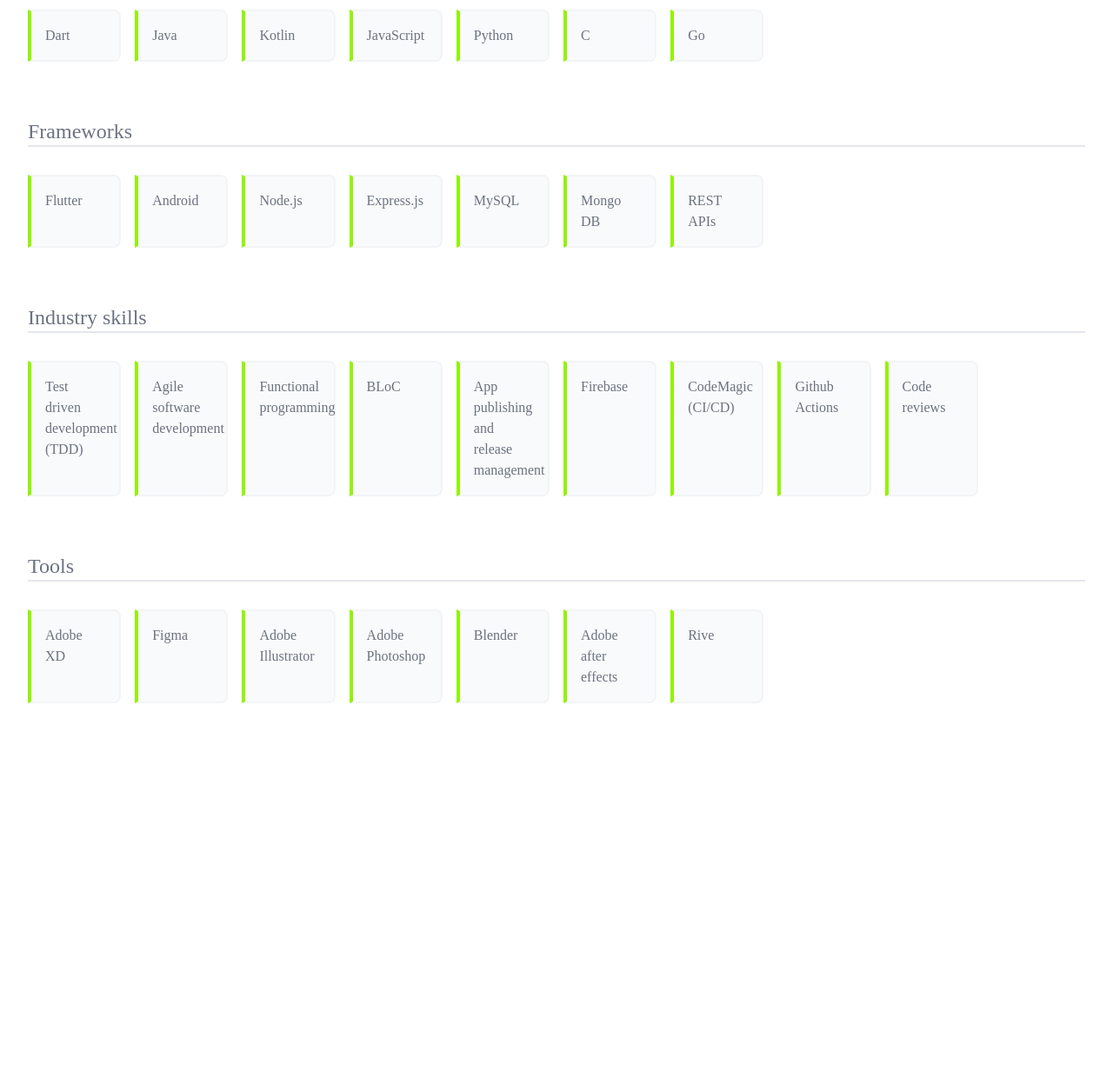
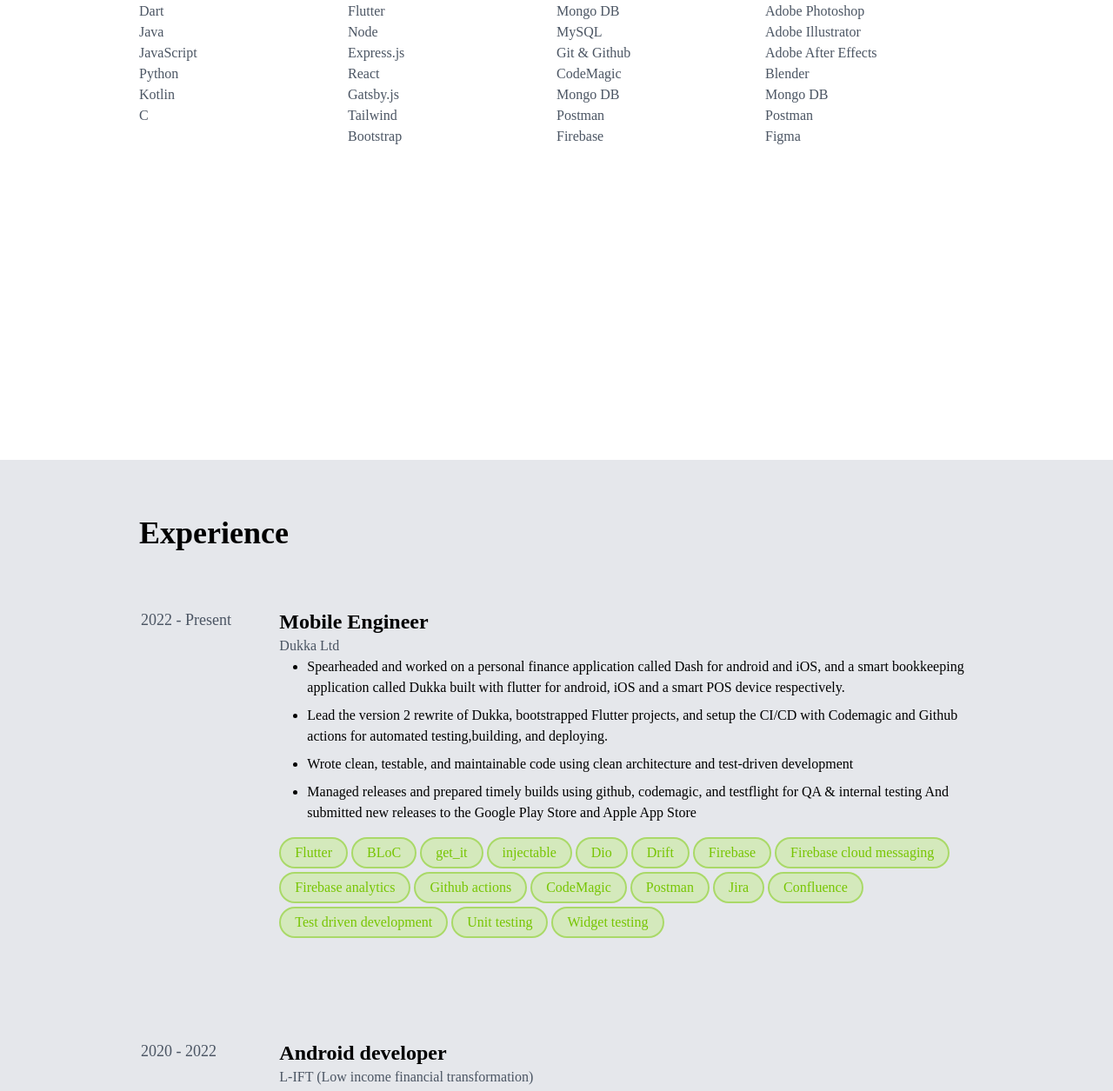
Before and after one commit to michael-a97/portfolio, a Gatsby site: page / in a window 1280 px wide. Shown: the part 691-1946 px from the top of the page at 87% size. Before the commit the page ends 1532 px from the top, so only its background shows below. Built offline with nearby package versions, Linux system fonts and the light colour scheme; Gatsby itself is replaced by a stand-in of ours.

Commit message:
feat: Experience

```diff
--- /dev/null
+++ b/src/components/experience/experience.js
@@ -0,0 +1,190 @@
+import * as React from "react";
+
+const Experience = () => {
+  return (
+    <>
+      <div className="bg-gray-200 pt-8">
+        <h1
+          id="experience"
+          className="font-extrabold text-4xl lg:mx-[10vw] px-8 mt-8"
+        >
+          Experience
+        </h1>
+        <a href="https://dukka.com" target="_blank">
+          <div className="p-8 lg:mx-[10vw] grid grid-cols-6 hover:bg-primary hover:bg-opacity-30 border-2 border-transparent hover:border-primaryDark hover:border-2 rounded-xl my-8 transition-all duration-300 group">
+            <h3 className="text-gray-600 text-lg">2022 - Present</h3>
+            <div className="col-span-5">
+              <h1 className="font-extrabold text-2xl flex justify-between">
+                Mobile Engineer
+                <svg
+                  xmlns="http://www.w3.org/2000/svg"
+                  viewBox="0 0 512 512"
+                  className="w-4  ml-2 opacity-0 group-hover:opacity-100"
+                >
+                  <path d="M320 0c-17.7 0-32 14.3-32 32s14.3 32 32 32l82.7 0L201.4 265.4c-12.5 12.5-12.5 32.8 0 45.3s32.8 12.5 45.3 0L448 109.3l0 82.7c0 17.7 14.3 32 32 32s32-14.3 32-32l0-160c0-17.7-14.3-32-32-32L320 0zM80 32C35.8 32 0 67.8 0 112L0 432c0 44.2 35.8 80 80 80l320 0c44.2 0 80-35.8 80-80l0-112c0-17.7-14.3-32-32-32s-32 14.3-32 32l0 112c0 8.8-7.2 16-16 16L80 448c-8.8 0-16-7.2-16-16l0-320c0-8.8 7.2-16 16-16l112 0c17.7 0 32-14.3 32-32s-14.3-32-32-32L80 32z" />
+                </svg>
+              </h1>
+              <h2 className="text-gray-600">Dukka Ltd</h2>
+              <ul className="list-disc ml-8">
+                <li className="mb-2">
+                  Spearheaded and worked on a personal finance application
+                  called Dash for android and iOS, and a smart bookkeeping
+                  application called Dukka built with flutter for android, iOS
+                  and a smart POS device respectively.
+                </li>
+                <li className="mb-2">
+                  Lead the version 2 rewrite of Dukka, bootstrapped Flutter
+                  projects, and setup the CI/CD with Codemagic and Github
+                  actions for automated testing,building, and deploying.
+                </li>
+                <li className="mb-2">
+                  Wrote clean, testable, and maintainable code using clean
+                  architecture and test-driven development
+                </li>
+                <li>
+                  Managed releases and prepared timely builds using github,
+                  codemagic, and testflight for QA & internal testing And
+                  submitted new releases to the Google Play Store and Apple App
+                  Store
+                </li>
+              </ul>
+              <div className="flex flex-row py-4 flex-wrap gap-1 ">
+                <ExperienceChip>Flutter</ExperienceChip>
+                <ExperienceChip>BLoC</ExperienceChip>
+                <ExperienceChip>get_it</ExperienceChip>
+                <ExperienceChip>injectable</ExperienceChip>
+                <ExperienceChip>Dio</ExperienceChip>
+                <ExperienceChip>Drift</ExperienceChip>
+                <ExperienceChip>Firebase </ExperienceChip>
+                <ExperienceChip>Firebase cloud messaging </ExperienceChip>
+                <ExperienceChip>Firebase analytics </ExperienceChip>
+                <ExperienceChip>Github actions</ExperienceChip>
+                <ExperienceChip>CodeMagic</ExperienceChip>
+                <ExperienceChip>Postman</ExperienceChip>
+                <ExperienceChip>Jira</ExperienceChip>
+                <ExperienceChip>Confluence</ExperienceChip>
+                <ExperienceChip>Test driven development</ExperienceChip>
+                <ExperienceChip>Unit testing</ExperienceChip>
+                <ExperienceChip>Widget testing</ExperienceChip>
+              </div>
+            </div>
+          </div>
+        </a>
+        <a href="https://l-ift.com" target="_blank">
+          <div className="p-8 lg:mx-[10vw] grid grid-cols-6 hover:bg-primary hover:bg-opacity-30 border-2 border-transparent hover:border-primaryDark hover:border-2 rounded-xl my-8 transition-all duration-300 group">
+            <h3 className="text-gray-600 text-lg">2020 - 2022</h3>
+            <div className="col-span-5">
+              <h1 className="font-extrabold text-2xl flex justify-between">
+                Android developer
+                <svg
+                  xmlns="http://www.w3.org/2000/svg"
+                  viewBox="0 0 512 512"
+                  className="w-4  ml-2 opacity-0 group-hover:opacity-100"
+                >
+                  <path d="M320 0c-17.7 0-32 14.3-32 32s14.3 32 32 32l82.7 0L201.4 265.4c-12.5 12.5-12.5 32.8 0 45.3s32.8 12.5 45.3 0L448 109.3l0 82.7c0 17.7 14.3 32 32 32s32-14.3 32-32l0-160c0-17.7-14.3-32-32-32L320 0zM80 32C35.8 32 0 67.8 0 112L0 432c0 44.2 35.8 80 80 80l320 0c44.2 0 80-35.8 80-80l0-112c0-17.7-14.3-32-32-32s-32 14.3-32 32l0 112c0 8.8-7.2 16-16 16L80 448c-8.8 0-16-7.2-16-16l0-320c0-8.8 7.2-16 16-16l112 0c17.7 0 32-14.3 32-32s-14.3-32-32-32L80 32z" />
+                </svg>
+              </h1>
+              <h2 className="text-gray-600">
+                L-IFT (Low income financial transformation)
+              </h2>
+              <ul className="list-disc ml-8">
+                <li className="mb-2">
+                  Developed a native Android financial research app called
+                  Finbit targeted at conducting financial research in low-income
+                  areas.
+                </li>
+                <li className="mb-2">
+                  Maintained offline first features using Sugar ORM for
+                  interacting with a local database.
+                </li>
+                <li className="mb-2">
+                  Implemented background services for syncing data with the
+                  server when the device is back online.
+                </li>
+                <li>Redesigned and implemented new UI for the app</li>
+                <li> Implemented UI tests wil espresso</li>
+                <li>
+                  Integrated and monitored crash reports on crashlytics and
+                  tracked error reports on the Google play console
+                </li>
+              </ul>
+              <div className="flex flex-row py-4 flex-wrap gap-1 ">
+                <ExperienceChip>Java</ExperienceChip>
+                <ExperienceChip>Android</ExperienceChip>
+                <ExperienceChip>Sugar ORM</ExperienceChip>
+                <ExperienceChip>Retrofit</ExperienceChip>
+                <ExperienceChip>Firebase crashlytics</ExperienceChip>
+                <ExperienceChip>Espresso</ExperienceChip>
+                <ExperienceChip>Gitlab</ExperienceChip>
+              </div>
+            </div>
+          </div>
+        </a>
+
+        <a href="https://negarit.net" target="_blank">
+          <div className="p-8 lg:mx-[10vw] grid grid-cols-6 hover:bg-primary hover:bg-opacity-30 border-2 border-transparent hover:border-primaryDark hover:border-2 rounded-xl my-8 transition-all duration-300 group">
+            <h3 className="text-gray-600 text-lg">2019 - 2020</h3>
+            <div className="col-span-5">
+              <h1 className="font-extrabold text-2xl flex justify-between">
+                Part time software developer
+                <svg
+                  xmlns="http://www.w3.org/2000/svg"
+                  viewBox="0 0 512 512"
+                  className="w-4  ml-2 opacity-0 group-hover:opacity-100"
+                >
+                  <path d="M320 0c-17.7 0-32 14.3-32 32s14.3 32 32 32l82.7 0L201.4 265.4c-12.5 12.5-12.5 32.8 0 45.3s32.8 12.5 45.3 0L448 109.3l0 82.7c0 17.7 14.3 32 32 32s32-14.3 32-32l0-160c0-17.7-14.3-32-32-32L320 0zM80 32C35.8 32 0 67.8 0 112L0 432c0 44.2 35.8 80 80 80l320 0c44.2 0 80-35.8 80-80l0-112c0-17.7-14.3-32-32-32s-32 14.3-32 32l0 112c0 8.8-7.2 16-16 16L80 448c-8.8 0-16-7.2-16-16l0-320c0-8.8 7.2-16 16-16l112 0c17.7 0 32-14.3 32-32s-14.3-32-32-32L80 32z" />
+                </svg>
+              </h1>
+              <h2 className="text-gray-600">Agelgel technologies</h2>
+              <ul className="list-disc ml-8">
+                <li className="mb-2">
+                  Implemented SMS sending and airtime transfer features for an
+                  in-house system with a Node js, Express Js and MySQL backend
+                  and an Android application frontend with android Jetpack
+                  components
+                </li>
+                <li className="mb-2">
+                  Implemented real-time communication between the Android
+                  application and the Backend server using Socket.io for and
+                  internal system
+                </li>
+                <li className="mb-2">
+                  Designed and implemented Android application user interfaces,
+                  local databases, and services, & handled integration to
+                  backend REST APIs
+                </li>
+              </ul>
+              <div className="flex flex-row py-4 flex-wrap gap-1 ">
+                <ExperienceChip>Kotlin</ExperienceChip>
+                <ExperienceChip>Android</ExperienceChip>
+                <ExperienceChip>Room</ExperienceChip>
+                <ExperienceChip>LiveData</ExperienceChip>
+                <ExperienceChip>Node js</ExperienceChip>
+                <ExperienceChip>Express js</ExperienceChip>
+                <ExperienceChip>Sequelize</ExperienceChip>
+                <ExperienceChip>MySQL</ExperienceChip>
+                <ExperienceChip>Socket.io</ExperienceChip>
+                <ExperienceChip>Bitbucket</ExperienceChip>
+              </div>
+            </div>
+          </div>
+        </a>
+      </div>
+    </>
+  );
+};
+
+const ExperienceChip = ({ children }) => {
+  return (
+    <div
+      className="bg-primary bg-opacity-20 border-2
+     border-opacity-45  border-primaryDark
+      text-primaryDark group-hover:text-black group-hover:bg-gray-200 rounded-full
+       px-4 py-1 font-medium "
+    >
+      {children}
+    </div>
+  );
+};
+
+export default Experience;
--- a/src/components/home/navbar.js
+++ b/src/components/home/navbar.js
@@ -8,7 +8,7 @@ const NavBar = () => {
         <a href="#skills" className="p-2 font-medium">
           Skills
         </a>
-        <a href="/about" className="p-2 font-medium">
+        <a href="#experience" className="p-2 font-medium">
           Experience
         </a>
         <a href="/about" className="p-2 font-medium">
--- a/src/components/home/skills.js
+++ /dev/null
@@ -1,83 +0,0 @@
-import * as React from "react";
-
-const Skills = () => {
-  return (
-    <div className="p-8 min-h-[40vh]" id="skills">
-      <h1 className="font-extrabold text-4xl">Skills</h1>
-      <h1 className="font-medium text-2xl  text-gray-500 mt-8 border-b-2">
-        Languages
-      </h1>
-      <SkillsGrid>
-        <SkillListItem skill="Dart" />
-        <SkillListItem skill="Java" />
-        <SkillListItem skill="Kotlin" />
-        <SkillListItem skill="JavaScript" />
-        <SkillListItem skill="Python" />
-        <SkillListItem skill="C" />
-        <SkillListItem skill="Go" />
-      </SkillsGrid>
-
-      <h1 className="font-medium text-2xl  text-gray-500 mt-16 border-b-2">
-        Frameworks
-      </h1>
-
-      <SkillsGrid>
-        {/* Technologies */}
-        <SkillListItem skill="Flutter" />
-        <SkillListItem skill="Android" />
-        <SkillListItem skill="Node.js" />
-        <SkillListItem skill="Express.js" />
-        <SkillListItem skill="MySQL" />
-        <SkillListItem skill="Mongo DB" />
-        <SkillListItem skill="REST APIs" />
-      </SkillsGrid>
-      <h1 className="font-medium text-2xl  text-gray-500 mt-16 border-b-2">
-        Industry skills
-      </h1>
-
-      <SkillsGrid>
-        {/* Tools */}
-        <SkillListItem skill="Test driven development (TDD)" />
-        <SkillListItem skill="Agile software development" />
-        <SkillListItem skill="Functional programming" />
-        <SkillListItem skill="BLoC" />
-        <SkillListItem skill="App publishing and release management" />
-        <SkillListItem skill="Firebase" />
-        <SkillListItem skill="CodeMagic (CI/CD)" />
-        <SkillListItem skill="Github Actions" />
-        <SkillListItem skill="Code reviews" />
-      </SkillsGrid>
-
-      <h1 className="font-medium text-2xl  text-gray-500 mt-16 border-b-2">
-        Tools
-      </h1>
-      <SkillsGrid>
-        <SkillListItem skill="Adobe XD" />
-        <SkillListItem skill="Figma" />
-        <SkillListItem skill="Adobe Illustrator" />
-        <SkillListItem skill="Adobe Photoshop" />
-        <SkillListItem skill="Blender" />
-        <SkillListItem skill="Adobe after effects" />
-        <SkillListItem skill="Rive" />
-      </SkillsGrid>
-    </div>
-  );
-};
-
-const SkillsGrid = ({ children }) => {
-  return (
-    <div className="mt-8 grid grid-cols-2 md:grid-cols-3 lg:grid-cols-10 gap-4">
-      {children}
-    </div>
-  );
-};
-
-const SkillListItem = ({ skill }) => {
-  return (
-    <p className="rounded-lg border-gray-100 bg-gray-50 border-2 px-4 py-4 text-gray-500 border-l-primary border-l-4 rounded-l-none">
-      {skill}
-    </p>
-  );
-};
-
-export default Skills;
--- /dev/null
+++ b/src/components/skills/skills.js
@@ -0,0 +1,143 @@
+import * as React from "react";
+
+const Skills = () => {
+  return (
+    <div className="p-8 min-h-[80vh] lg:mx-[10vw] mt-12">
+      <h1 className="font-extrabold text-4xl">Skills</h1>
+      <div className="grid md:grid-cols-4 sm:grid-cols-3 grid-cols-2">
+        <div>
+          <h1 className="font-medium text-2xl   mt-2 ">Languages</h1>
+          <ul className="text-gray-600">
+            <li>Dart</li>
+            <li>Java</li>
+            <li>JavaScript</li>
+            <li>Python</li>
+            <li>Kotlin</li>
+            <li>C</li>
+          </ul>
+        </div>
+        <div>
+          <h1 className="font-medium text-2xl mt-2 ">Frameworks</h1>
+          <ul className="text-gray-600">
+            <li>Flutter</li>
+            <li>Node</li>
+            <li>Express.js</li>
+            <li>React</li>
+            <li>Gatsby.js</li>
+            <li>Tailwind</li>
+            <li>Bootstrap</li>
+          </ul>
+        </div>
+        <div>
+          <h1 className="font-medium text-2xl mt-2 ">Tools & databases</h1>
+          <ul className="text-gray-600">
+            <li>Mongo DB</li>
+            <li>MySQL</li>
+            <li>Git & Github</li>
+            <li>CodeMagic</li>
+            <li>Mongo DB</li>
+            <li>Postman</li>
+            <li>Firebase</li>
+          </ul>
+        </div>
+        <div>
+          <h1 className="font-medium text-2xl mt-2 ">Graphic design</h1>
+          <ul className="text-gray-600">
+            <li>Adobe Photoshop</li>
+            <li>Adobe Illustrator</li>
+            <li>Adobe After Effects</li>
+            <li>Blender</li>
+            <li>Mongo DB</li>
+            <li>Postman</li>
+            <li>Figma</li>
+          </ul>
+        </div>
+      </div>
+    </div>
+  );
+};
+
+// const Skills = () => {
+//   return (
+//     <div className="p-8 min-h-[40vh]" id="skills">
+//       <h1 className="font-extrabold text-4xl text-center">Skills</h1>
+//       <h1 className="font-medium text-2xl  text-gray-500 mt-2 text-center">
+//         Languages
+//       </h1>
+//       <SkillsGrid>
+//         <SkillListItem skill="Dart" />
+//         <SkillListItem skill="Java" />
+//         <SkillListItem skill="Kotlin" />
+//         <SkillListItem skill="JavaScript" />
+//         <SkillListItem skill="Python" />
+//         <SkillListItem skill="C" />
+//         <SkillListItem skill="Go" />
+//       </SkillsGrid>
+
+//       <h1 className="font-medium text-2xl  text-gray-500 mt-12 text-center">
+//         Frameworks, libraries, and platforms
+//       </h1>
+
+//       <SkillsGrid>
+//         {/* Technologies */}
+//         <SkillListItem skill="Flutter" />
+//         <SkillListItem skill="Android" />
+//         <SkillListItem skill="Node.js" />
+//         <SkillListItem skill="Express.js" />
+//         <SkillListItem skill="MySQL" />
+//         <SkillListItem skill="Mongo DB" />
+//         <SkillListItem skill="Firebase" />
+//         <SkillListItem skill="Firebase messaging" />
+//         <SkillListItem skill="Firebase analytics" />
+//         <SkillListItem skill="Firebase crashlytics" />
+//         <SkillListItem skill="Firebase remote config" />
+//       </SkillsGrid>
+//       <h1 className="font-medium text-2xl  text-gray-500 mt-12 text-center">
+//         Industry skills
+//       </h1>
+
+//       <SkillsGrid>
+//         <SkillListItem skill="Test driven development (TDD)" />
+//         <SkillListItem skill="Agile software development" />
+//         <SkillListItem skill="Functional programming" />
+//         <SkillListItem skill="REST APIs" />
+//         <SkillListItem skill="BLoC" />
+//         <SkillListItem skill="App release management" />
+//         <SkillListItem skill="Code Magic (CI/CD)" />
+//         <SkillListItem skill="Github Actions" />
+//         <SkillListItem skill="Code reviews" />
+//       </SkillsGrid>
+
+//       <h1 className="font-medium text-2xl  text-gray-500 mt-12 text-center">
+//         Tools
+//       </h1>
+//       <SkillsGrid>
+//         <SkillListItem skill="Adobe XD" />
+//         <SkillListItem skill="Figma" />
+//         <SkillListItem skill="Adobe Illustrator" />
+//         <SkillListItem skill="Adobe Photoshop" />
+//         <SkillListItem skill="Blender" />
+//         <SkillListItem skill="Adobe After Effects" />
+//         <SkillListItem skill="Rive" />
+//       </SkillsGrid>
+//     </div>
+//   );
+// };
+
+// const SkillsGrid = ({ children }) => {
+//   return (
+//     <div className="mt-8 grid grid-cols-2 md:grid-cols-3 lg:grid-cols-8 gap-4">
+//       {children}
+//     </div>
+//   );
+// };
+
+// const SkillListItem = ({ skill }) => {
+//   return (
+//     <p className="rounded-lg border-gray-100 bg-gray-50 border-2 px-4 py-4 text-gray-500 border-l-primary border-l-4 rounded-l-none overflow-scroll">
+//       {skill}
+//     </p>
+//   );
+// };
+
+export default Skills;
--- a/src/pages/index.js
+++ b/src/pages/index.js
@@ -1,13 +1,15 @@
 import * as React from "react";
 import NavBar from "../components/home/navbar";
 import Hero from "../components/home/hero";
-import Skills from "../components/home/skills";
+import Skills from "../components/skills/skills";
+import Experience from "../components/experience/experience";
 const IndexPage = () => {
   return (
     <main>
       <NavBar />
       <Hero />
       <Skills />
+      <Experience />
     </main>
   );
 };
--- a/tailwind.config.js
+++ b/tailwind.config.js
@@ -8,6 +8,7 @@ module.exports = {
     extend: {
       colors: {
         primary: "#93f304",
+        primaryDark: "#77C503",
       },
     },
   },
```
